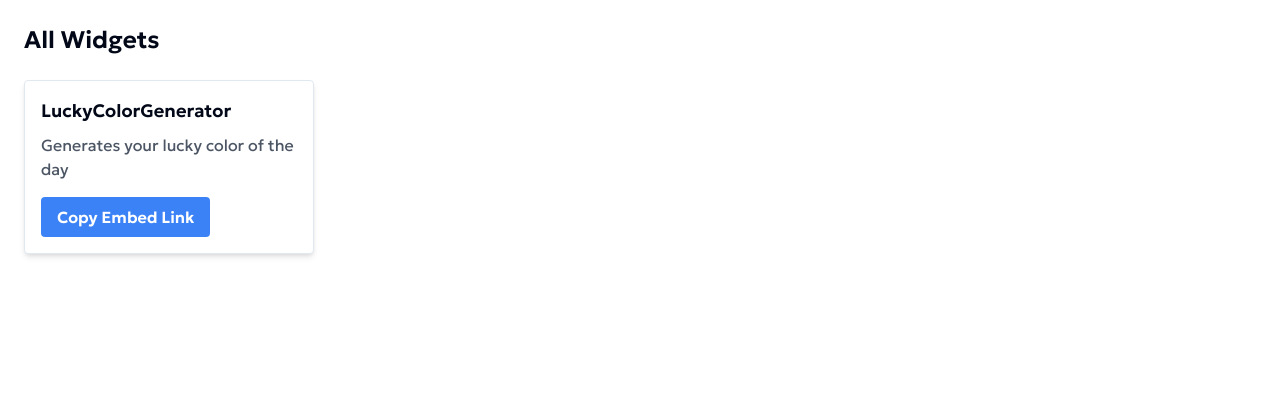
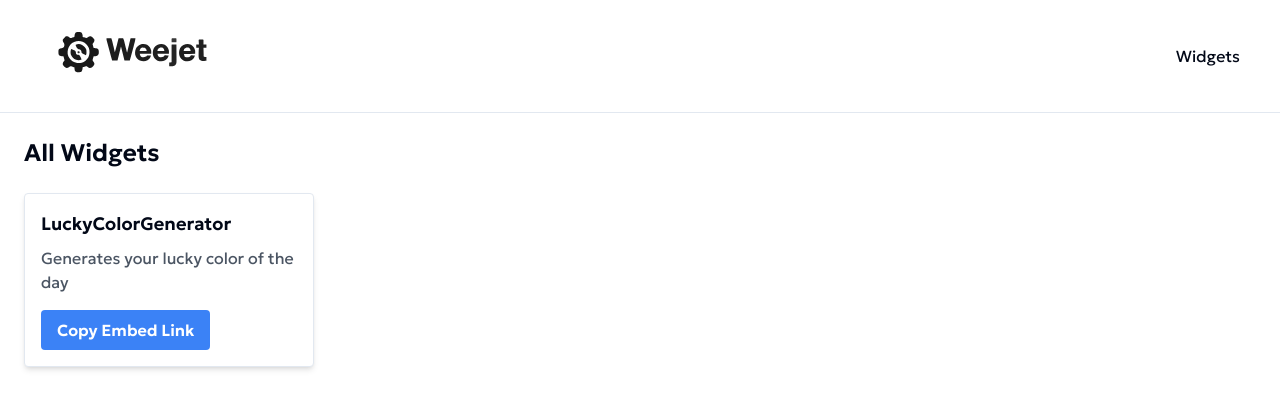
Before and after one commit to zozadonis/Weejet, a Next.js app: page /widgets in a window 1280 px wide. Shown: the top 408 px of the page. Built offline with nearby package versions, Linux system fonts and the light colour scheme.

Commit message:
feat: updated README.md

```diff
--- a/src/app/widgets/page.tsx
+++ b/src/app/widgets/page.tsx
@@ -1,6 +1,7 @@
 import fs from "fs";
 import path from "path";
 import dynamic from "next/dynamic";
+import Navbar from "@/components/custom/Navbar";
 
 // Define interface for widget metadata
 interface WidgetMetadata {
@@ -26,6 +27,9 @@ export default async function WidgetsPage() {
   const widgetsMetadata = getWidgetsMetadata();
 
   return (
+    <>
+      <main>
+        <Navbar />
         <div className="container mx-auto p-6">
           <h1 className="text-2xl font-semibold">All Widgets</h1>
           <div className="mt-6 grid grid-cols-1 sm:grid-cols-2 md:grid-cols-3 lg:grid-cols-4 gap-6">
@@ -34,6 +38,8 @@ export default async function WidgetsPage() {
             ))}
           </div>
         </div>
+      </main>
+    </>
   );
 }
 
```
Also changed, not shown: 1 other file (tests, documents, lock files or other folders). Lines whose indentation alone changed are shown as unchanged.
